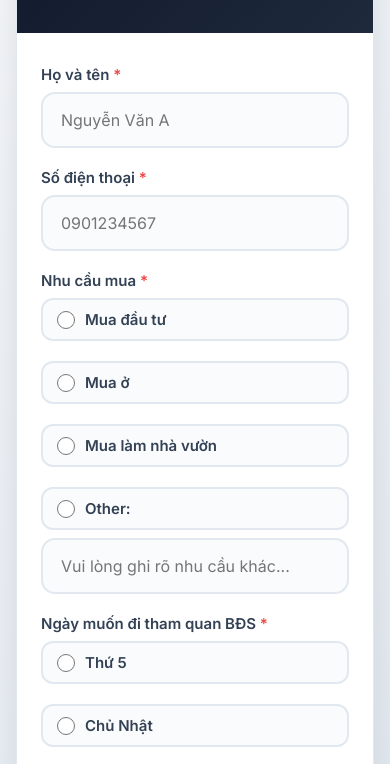
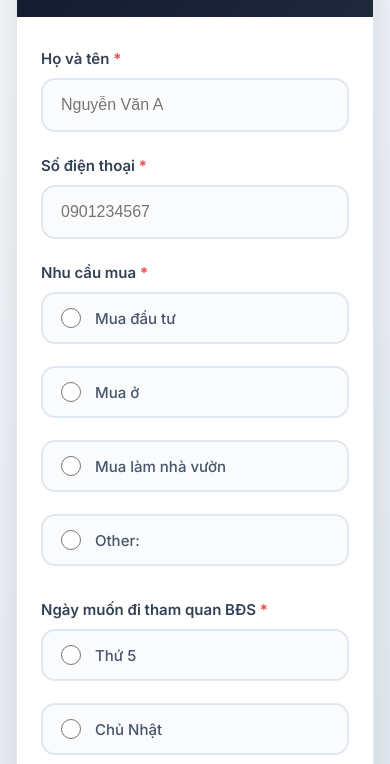
Before and after one commit to sunnyhuyanh/form, a plain HTML site: page index.html in a window 390 px wide. Shown: the part 215-979 px from the top of the page. Drawn offline with Linux system fonts and the light colour scheme.

Commit message:
Update style.css

```diff
--- a/style.css
+++ b/style.css
@@ -1,5 +1,5 @@
 :root{
-  --navy:#0F172A;--gold:#FACC15;--gold2:#EAB308;--gray:#64748B;--light:#F8FAFC;--border:#E2E8F0;
+  --navy:#0F172A;--gold:#FACC15;--gold2:#EAB308;--gray:#64748B;--border:#E2E8F0;
   --radius:20px;--shadow:0 20px 40px rgba(15,23,42,.12);--transition:all .3s ease;
 }
 *{margin:0;padding:0;box-sizing:border-box}
@@ -11,33 +11,30 @@ body{font-family:'Inter',system-ui,sans-serif;background:linear-gradient(135deg,
 .header p{opacity:0.9;font-size:16px}
 .badge{display:inline-flex;align-items:center;gap:8px;background:rgba(255,255,255,.15);padding:9px 18px;border-radius:50px;font-size:14px;font-weight:600;margin-top:12px;border:1px solid rgba(255,255,255,.2)}
 .body{padding:40px 32px}
-.grid{display:grid;grid-template-columns:1fr 1fr;gap:20px;margin-bottom:20px}
-.group{margin-bottom:20px}
-label{display:block;margin-bottom:8px;font-weight:600;color:#334155;font-size:15px}
-input,select{
-  width:100%;padding:16px 18px;border:2px solid #e2e8f0;border-radius:14px;font-size:16px;background:#fafbfc;
-  transition:var(--transition);font-family:inherit
+.group{margin-bottom:24px}
+label{display:block;margin-bottom:10px;font-weight:600;color:#334155;font-size:15px}
+input[type=text],input[type=tel]{
+  width:100%;padding:16px 18px;border:2px solid #e2e8f0;border-radius:14px;font-size:16px;background:#fafbfc;transition:var(--transition)
 }
-input:focus,select:focus{
-  outline:none;border-color:var(--gold);background:#fff;box-shadow:0 0 0 4px rgba(250,204,21,.15)
-}
-.radio-group{display:flex;flex-direction:column;gap:12px;margin-top:8px}
-.radio-item{display:flex;align-items:center;gap:12px;cursor:pointer;padding:12px 16px;border:2px solid #e2e8f0;border-radius:12px;transition:var(--transition);background:#fafbfc}
+input:focus{outline:none;border-color:var(--gold);background:#fff;box-shadow:0 0 0 4px rgba(250,204,21,.15)}
+.radio-group{display:flex;flex-direction:column;gap:12px}
+.radio-item{display:flex;align-items:center;gap:14px;cursor:pointer;padding:14px 18px;border:2px solid #e2e8f0;border-radius:14px;background:#fafbfc;transition:var(--transition)}
 .radio-item:hover{background:#f1f5f9;border-color:#cbd5e1}
-.radio-item input[type="radio"]{width:18px;height:18px;accent-color:var(--gold);cursor:pointer;margin:0}
-.radio-item label{margin:0;font-weight:500;color:#475569;font-size:15px;cursor:pointer}
-.radio-item input:checked + label ~ .radio-item{opacity:0.5} /* Không cần, vì radio chỉ chọn 1 */
+.radio-item input[type=radio]{width:20px;height:20px;accent-color:var(--gold);cursor:pointer}
+.radio-item span{font-size:15px;color:#475569;font-weight:500}
+.other-box{margin-top:12px;display:none}
+.other-box.active{display:block}
+.other-box input{width:100%;padding:14px 18px;border:2px solid #e2e8f0;border-radius:12px;font-size:15px;background:#fff}
 .submit{width:100%;padding:18px;background:linear-gradient(90deg,var(--gold),var(--gold2));color:#1a1100;
   font-size:18px;font-weight:800;border:none;border-radius:16px;cursor:pointer;transition:var(--transition);
-  box-shadow:0 10px 25px rgba(250,204,21,.35);margin-top:10px}
+  box-shadow:0 10px 25px rgba(250,204,21,.35);margin-top:20px}
 .submit:hover{transform:translateY(-2px);box-shadow:0 15px 30px rgba(250,204,21,.45)}
-.submit:disabled{opacity:0.7;cursor:not-allowed;transform:none}
+.submit:disabled{opacity:0.7;cursor:not-allowed}
 .success{display:none;text-align:center;padding:24px;background:#f0fdf4;border:1px solid #bbf7d0;
-  border-radius:12px;color:#166534;font-weight:600;margin:20px 0}
+  border-radius:12px;color:#166534;font-weight:600;margin:24px 0}
 .note{font-size:14px;color:var(--gray);text-align:center;margin-top:20px}
 @media(max-width:640px){
-  .grid{grid-template-columns:1fr}
   .body{padding:32px 24px}
+  .header{padding:28px 20px}
   .header h1{font-size:24px}
-  .radio-item{padding:10px 14px;gap:10px}
 }
```
